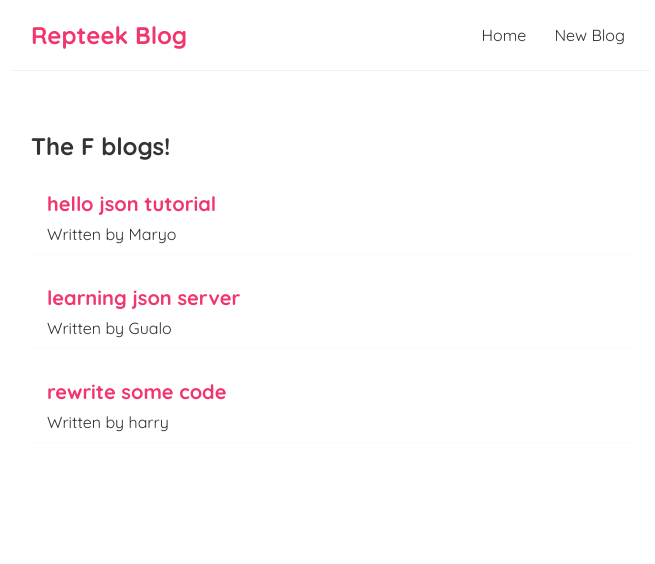
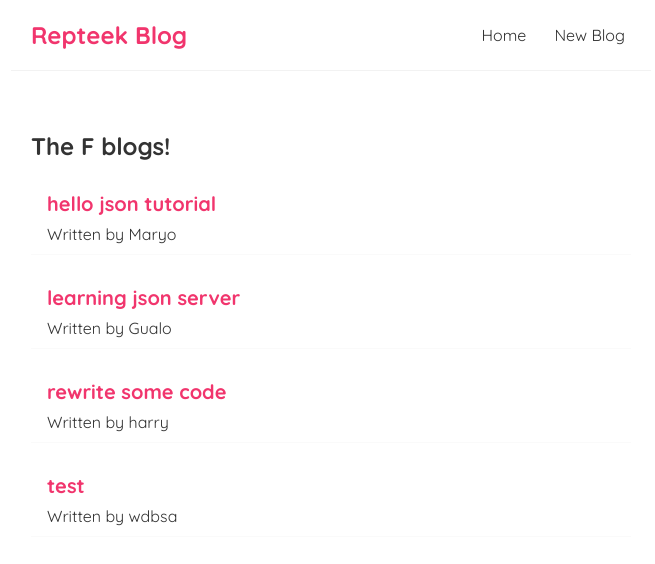
Before and after one commit to wdbsa/reactProjects, a React (Create React App) app: page / in a window 1280 px wide. Shown: the top 564 px of the page, without its empty margins (309-964 px from the left). Built offline with nearby package versions, Linux system fonts and the light colour scheme; data requests are answered from the project's data file; the HTML template or start-up script is replaced by a standard one.

Commit message:
making post request

```diff
--- a/data/db.json
+++ b/data/db.json
@@ -17,6 +17,12 @@
       "body": "loprem ipsum\n",
       "author": "harry",
       "id": 3
+    },
+    {
+      "title": "test",
+      "body": "hello world",
+      "author": "wdbsa",
+      "id": 4
     }
   ]
 }
--- a/src/Create.js
+++ b/src/Create.js
@@ -4,13 +4,24 @@
     const [title, setTitle] = useState('');
     const [body, setBody] = useState('');
     const [author, setAuthor] = useState('wdbsa');
+    const [isPending, setIsPending] = useState(false);
 
 
     const handleSubmit = (e) => {
         e.preventDefault();
 
-        const blog = { title, body, author  };
+        const blog = { title, body, author };
 
+        setIsPending(true);
+
+        fetch('http://localhost:8000/blogs', {
+            method: 'POST',
+            headers: { "Content-Type": "application/json" },
+            body: JSON.stringify(blog)
+        }).then(() => {
+            console.log('new blog added');
+            setIsPending(false);
+        });
     }
 
     return (
@@ -36,7 +47,8 @@
                     <option value="wdbsa">Wdbsa</option>
                     <option value="drizzt">Drizzt</option>
                 </select>
-                <button>Add Blog</button>
+                { !isPending && <button>Add Blog</button> }
+                { isPending && <button disabled>Adding Blog...</button> }
             </form>
         </div>
     );
```
Lines whose indentation alone changed are shown as unchanged.
